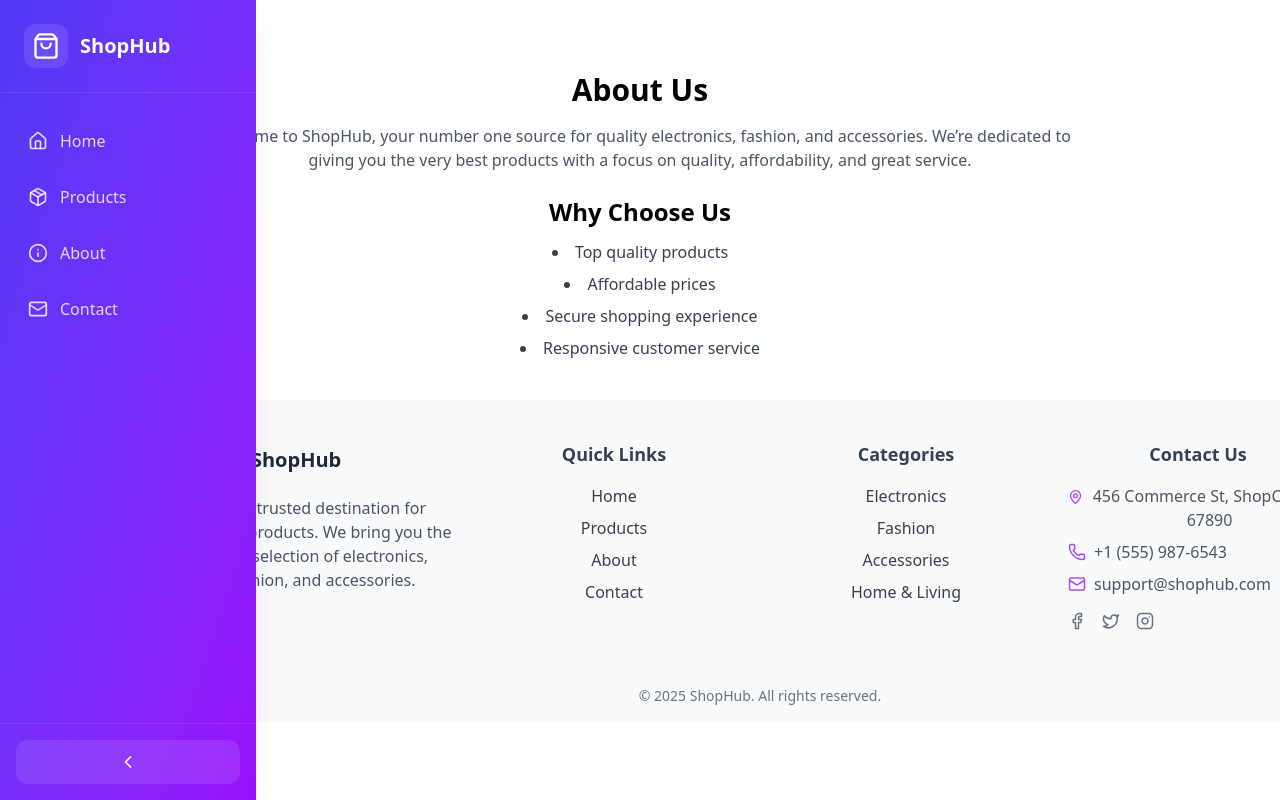
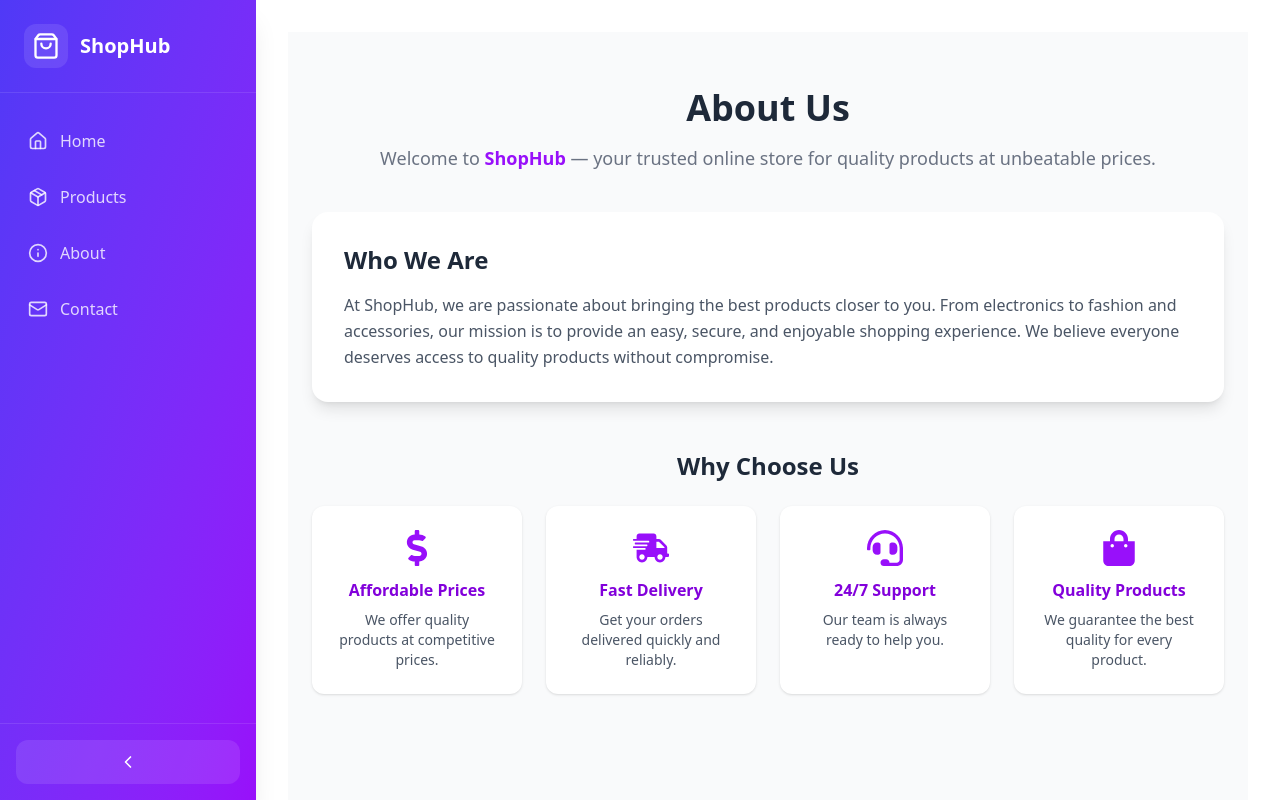
Before and after one commit to ingabiremariesandrine187/Static-E-commerce-Homepage, a React (Vite) app: page /About in a window 1280 px wide. Shown: the top 800 px of the page. Built offline with nearby package versions, Linux system fonts and the light colour scheme.

Commit message:
adding ReadMe contents

```diff
--- a/src/components/About.jsx
+++ b/src/components/About.jsx
@@ -1,21 +1,75 @@
-import React from 'react'
+import React from "react";
+// 📌 Importing icons from react-icons
+import { FaDollarSign, FaShippingFast, FaHeadset, FaShoppingBag } from "react-icons/fa";
 
- function About() {
+function About() {
   return (
-     <div className="max-w-4xl mx-auto px-4 py-10">
-      <h1 className="text-3xl font-bold mb-4 text-center">About Us</h1>
-      <p className="text-gray-600 mb-6 text-center">
-        Welcome to ShopHub, your number one source for quality electronics, fashion, and accessories.
-        We’re dedicated to giving you the very best products with a focus on quality, affordability, and great service.
-      </p>
-      <h2 className="text-2xl font-semibold mb-3">Why Choose Us</h2>
-      <ul className="list-disc list-inside space-y-2 text-gray-700">
-        <li>Top quality products</li>
-        <li>Affordable prices</li>
-        <li>Secure shopping experience</li>
-        <li>Responsive customer service</li>
-      </ul>
+    <div className="md:ml-64 ml-0 px-6 py-14 min-h-screen bg-gray-50 transition-all duration-300">
+      <div className="max-w-5xl mx-auto text-center">
+        {/* Page Title */}
+        <h1 className="text-4xl font-extrabold text-gray-800 mb-4">About Us</h1>
+        <p className="text-gray-500 text-lg mb-10">
+          Welcome to <span className="text-purple-600 font-semibold">ShopHub</span> —
+          your trusted online store for quality products at unbeatable prices.
+        </p>
+
+        {/* Company Description */}
+        <div className="bg-white p-8 rounded-2xl shadow-lg mb-12 text-left">
+          <h2 className="text-2xl font-bold text-gray-800 mb-4">Who We Are</h2>
+          <p className="text-gray-600 leading-relaxed">
+            At ShopHub, we are passionate about bringing the best products closer to you.
+            From electronics to fashion and accessories, our mission is to provide an easy,
+            secure, and enjoyable shopping experience. We believe everyone deserves access
+            to quality products without compromise.
+          </p>
+        </div>
+
+        {/* Why Choose Us Section */}
+        <div>
+          <h2 className="text-2xl font-bold text-gray-800 mb-6">Why Choose Us</h2>
+          <div className="grid md:grid-cols-2 lg:grid-cols-4 gap-6">
+
+            {/* 1. Affordable Prices */}
+            <div className="bg-white p-6 rounded-xl shadow hover:shadow-lg transition flex flex-col items-center text-center">
+              <FaDollarSign className="text-purple-600 text-4xl mb-3" />
+              <h3 className="font-semibold text-purple-700 mb-2">Affordable Prices</h3>
+              <p className="text-gray-600 text-sm">
+                We offer quality products at competitive prices.
+              </p>
+            </div>
+
+            {/* 2. Fast Delivery */}
+            <div className="bg-white p-6 rounded-xl shadow hover:shadow-lg transition flex flex-col items-center text-center">
+              <FaShippingFast className="text-purple-600 text-4xl mb-3" />
+              <h3 className="font-semibold text-purple-700 mb-2">Fast Delivery</h3>
+              <p className="text-gray-600 text-sm">
+                Get your orders delivered quickly and reliably.
+              </p>
+            </div>
+
+            {/* 3. 24/7 Support */}
+            <div className="bg-white p-6 rounded-xl shadow hover:shadow-lg transition flex flex-col items-center text-center">
+              <FaHeadset className="text-purple-600 text-4xl mb-3" />
+              <h3 className="font-semibold text-purple-700 mb-2">24/7 Support</h3>
+              <p className="text-gray-600 text-sm">
+                Our team is always ready to help you.
+              </p>
+            </div>
+
+            {/* 4. Quality Products */}
+            <div className="bg-white p-6 rounded-xl shadow hover:shadow-lg transition flex flex-col items-center text-center">
+              <FaShoppingBag className="text-purple-600 text-4xl mb-3" />
+              <h3 className="font-semibold text-purple-700 mb-2">Quality Products</h3>
+              <p className="text-gray-600 text-sm">
+                We guarantee the best quality for every product.
+              </p>
+            </div>
+
+          </div>
+        </div>
+      </div>
     </div>
-  )
+  );
 }
-export default  About
+
+export default About;
--- a/src/components/Contact.jsx
+++ b/src/components/Contact.jsx
@@ -1,10 +1,69 @@
-import React from 'react'
+import React from "react";
 
- function Contact() {
+function Contact() {
   return (
-    <div>
+    <div className="md:ml-64 ml-0 px-6 py-14 min-h-screen bg-gray-50 transition-all duration-300">
+      <div className="max-w-4xl mx-auto">
+        {/* Page Title */}
+        <h1 className="text-4xl font-extrabold text-gray-800 mb-4 text-center">
+          Contact Us
+        </h1>
+        <p className="text-gray-500 text-center mb-10">
+          We'd love to hear from you. Reach out to us or send us a message!
+        </p>
 
+        {/* Contact Information */}
+        <div className="grid md:grid-cols-3 gap-6 mb-10 text-center">
+          <div className="bg-white p-6 rounded-xl shadow hover:shadow-lg transition">
+            <h2 className="text-xl font-semibold text-purple-700 mb-2">Email</h2>
+            <p className="text-gray-600">support@shophub.com</p>
+          </div>
+          <div className="bg-white p-6 rounded-xl shadow hover:shadow-lg transition">
+            <h2 className="text-xl font-semibold text-purple-700 mb-2">Phone</h2>
+            <p className="text-gray-600">+250 788 123 456</p>
+          </div>
+          <div className="bg-white p-6 rounded-xl shadow hover:shadow-lg transition">
+            <h2 className="text-xl font-semibold text-purple-700 mb-2">Address</h2>
+            <p className="text-gray-600">Kigali, Rwanda</p>
+          </div>
+        </div>
+
+        {/* Feedback Form */}
+        <form className="bg-white p-8 rounded-2xl shadow-lg max-w-3xl mx-auto">
+          <h2 className="text-2xl font-bold text-gray-800 mb-6 text-center">
+            Send Us a Message
+          </h2>
+          <div className="grid md:grid-cols-2 gap-6 mb-6">
+            <input
+              type="text"
+              placeholder="Your Name"
+              className="border border-gray-300 rounded-lg p-3 focus:outline-none focus:ring-2 focus:ring-purple-500"
+              required
+            />
+            <input
+              type="email"
+              placeholder="Your Email"
+              className="border border-gray-300 rounded-lg p-3 focus:outline-none focus:ring-2 focus:ring-purple-500"
+              required
+            />
+          </div>
+          <textarea
+            placeholder="Your Message"
+            rows="5"
+            className="w-full border border-gray-300 rounded-lg p-3 mb-6 focus:outline-none focus:ring-2 focus:ring-purple-500"
+            required
+          ></textarea>
+          <button
+            type="submit"
+            className="w-full bg-gradient-to-r from-indigo-600 to-purple-600 text-white py-3 rounded-lg font-medium hover:opacity-90 transition"
+            onClick={(e) => e.preventDefault()}
+          >
+            Send Message
+          </button>
+        </form>
+      </div>
     </div>
-  )
+  );
 }
-export default Contact
+
+export default Contact;
```
Also changed, not shown: image.png (added), 1 other file (tests, documents, lock files or other folders).
